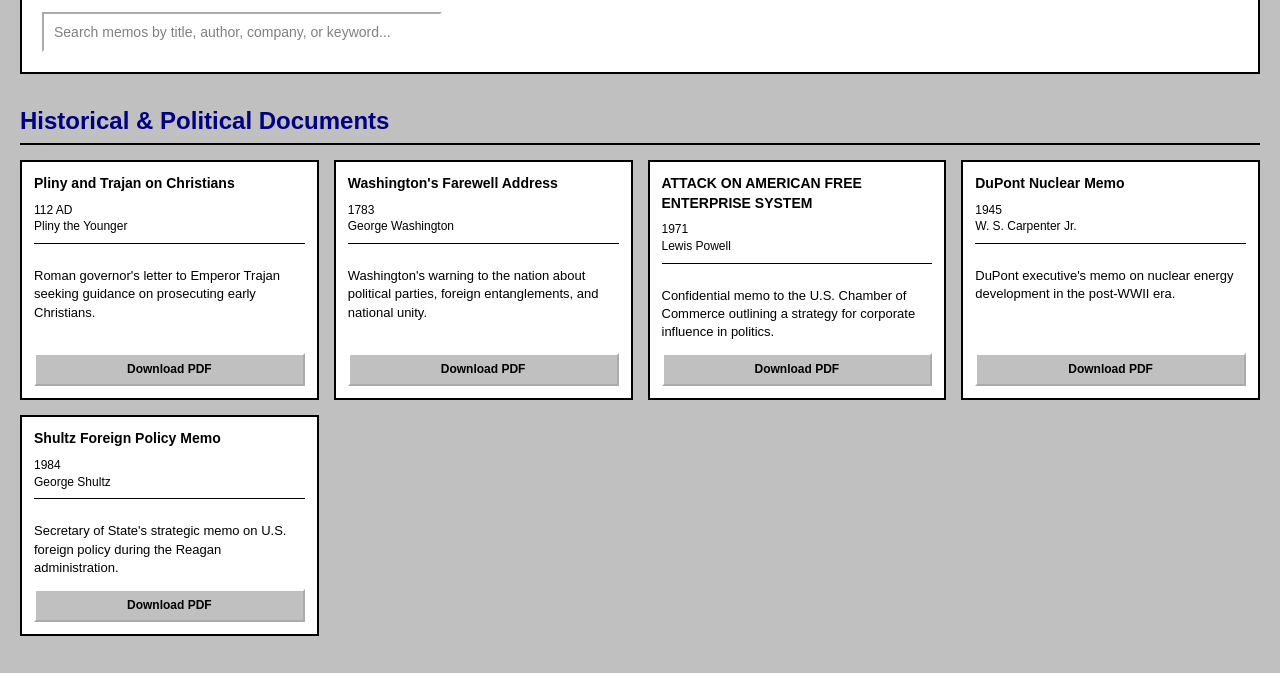
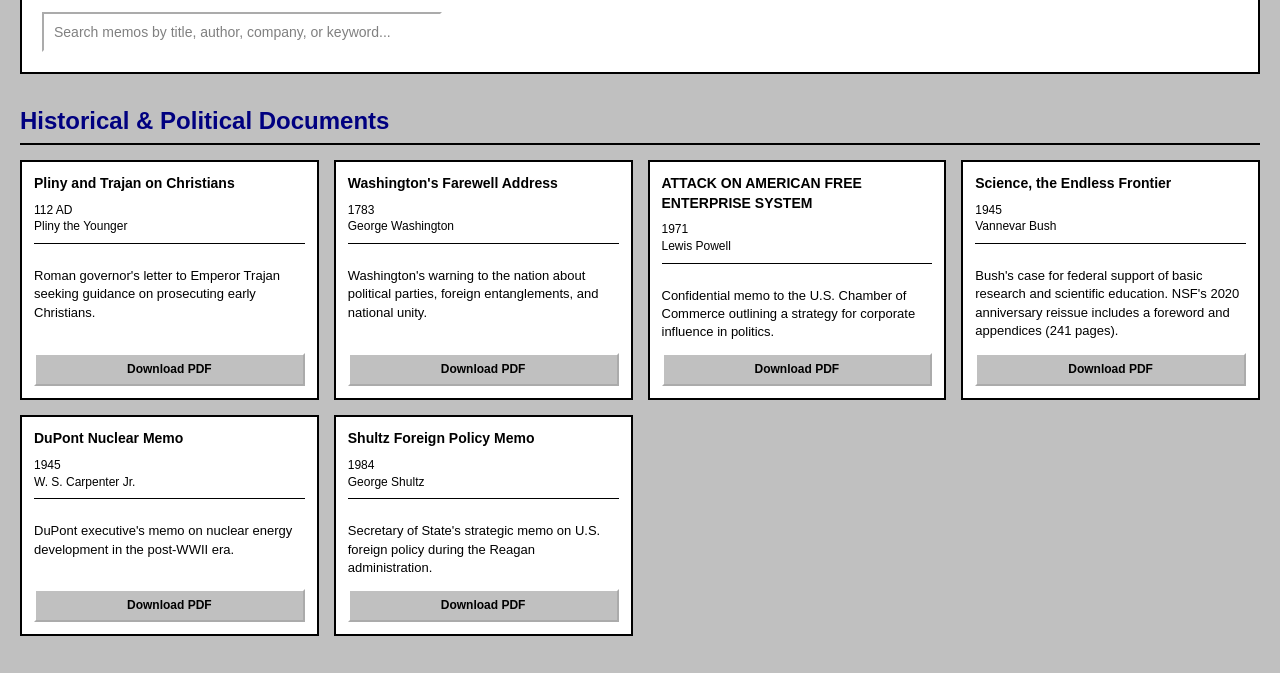
Before and after one commit to Third-South-Capital/greatmemos, a plain HTML site: page index.html in a window 1280 px wide. Shown: the part 119-792 px from the top of the page. Drawn offline with Linux system fonts and the light colour scheme.

Commit message:
Add Bush's Science, the Endless Frontier anniversary edition

```diff
--- a/index.html
+++ b/index.html
@@ -349,6 +349,18 @@
                     </div>
                     <p class="memo-description">Confidential memo to the U.S. Chamber of Commerce outlining a strategy for corporate influence in politics.</p>
                     <a href="/memos/powell-memo.pdf" class="download-btn" download>Download PDF</a>
+                </div>
+
+                <div class="memo-card">
+                    <div class="memo-header">
+                        <h3 class="memo-title">Science, the Endless Frontier</h3>
+                        <div class="memo-meta">
+                            <span class="memo-year">1945</span>
+                            <span class="memo-author">Vannevar Bush</span>
+                        </div>
+                    </div>
+                    <p class="memo-description">Bush's case for federal support of basic research and scientific education. NSF's 2020 anniversary reissue includes a foreword and appendices (241 pages).</p>
+                    <a href="/memos/bush-science-endless-frontier.pdf" class="download-btn" download>Download PDF</a>
                 </div>
 
                 <div class="memo-card">
```
Also changed, not shown: 3 other files.
